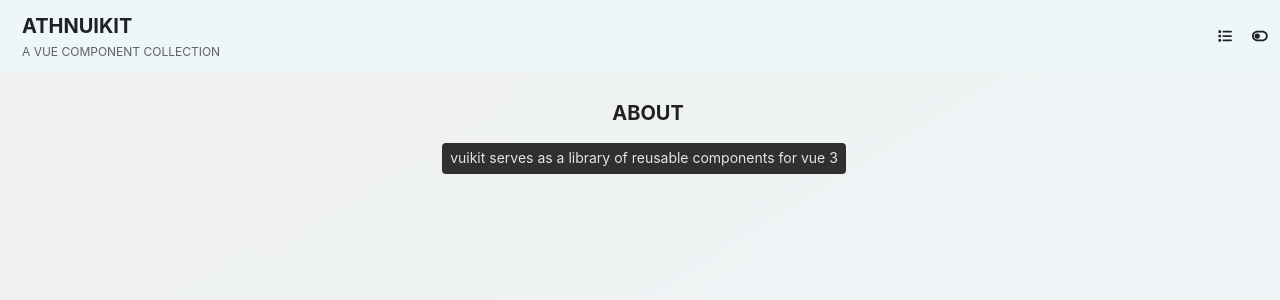
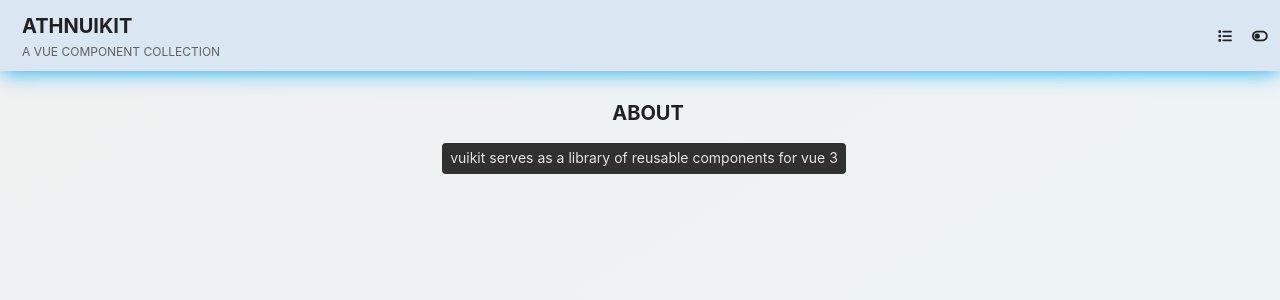
Before and after one commit to athnxyz/athnuikit, a Vue app: page / in a window 1280 px wide. Shown: the top 300 px of the page. Built offline with nearby package versions, Linux system fonts and the light colour scheme.

Commit message:
update nav

```diff
--- a/package.json
+++ b/package.json
@@ -1,6 +1,6 @@
 {
   "name": "athnuikit",
-  "version": "0.1.11",
+  "version": "0.2.0",
   "type": "module",
   "main": "dist/index.js",
   "types": "dist/index.d.ts",
--- a/src/assets/base.scss
+++ b/src/assets/base.scss
@@ -6,6 +6,7 @@
   --v-blue-highlight: rgb(3, 169, 244);
   --v-soft-blue-highlight: rgb(79, 195, 247);
   --v-pale-blue: rgb(237, 246, 249);
+  --v-nav-blue: rgb(218, 230, 241);
 
   --v-grey: rgb(117, 117, 117);
   --v-grey-text-primary: rgb(33, 33, 33);
@@ -53,6 +54,7 @@
   --v-container: var(--v-pale-blue);
   --v-divider: var(--v-border-light);
   --v-hover: var(--v-hover-light);
+  --v-nav: var(--v-nav-blue);
   --v-text-primary: var(--v-grey-text-primary);
   --v-text-secondary: var(--v-grey-text-secondary);
   --v-text-primary-invert: var(--v-soft-grey-text-primary);
@@ -74,6 +76,7 @@
   --v-container: var(--v-slate-grey);
   --v-divider: var(--v-border-dark);
   --v-hover: var(--v-hover-dark);
+  --v-nav: var(--v-slate-grey);
   --v-text-primary: var(--v-soft-grey-text-primary);
   --v-text-secondary: var(--v-soft-grey-text-secondary);
   --v-text-primary-invert: var(--v-grey-text-primary);
--- a/src/components/v-nav/v-nav.scss
+++ b/src/components/v-nav/v-nav.scss
@@ -6,7 +6,8 @@
 
   max-height: fit-content;
   width: 100%;
-  background-color: var(--v-container);
+  background-color: var(--v-nav);
+  box-shadow: 0 2px 20px -2px var(--v-boxshadow);
   justify-content: space-between;
   align-items: center;
   padding: 0 0.5rem;
--- a/src/components/v-sidebar/v-sidebar.scss
+++ b/src/components/v-sidebar/v-sidebar.scss
@@ -9,10 +9,11 @@
   top: 0;
   position: fixed;
   height: 100vh;
-  min-width: 20vw;
+  min-width: 15vw;
   z-index: 1001;
   overflow-x: hidden;
   background-color: var(--v-background-mute);
+  opacity: 0.8;
 
   .v-sidebar-divider {
     @extend .flex-horizontal;
```
